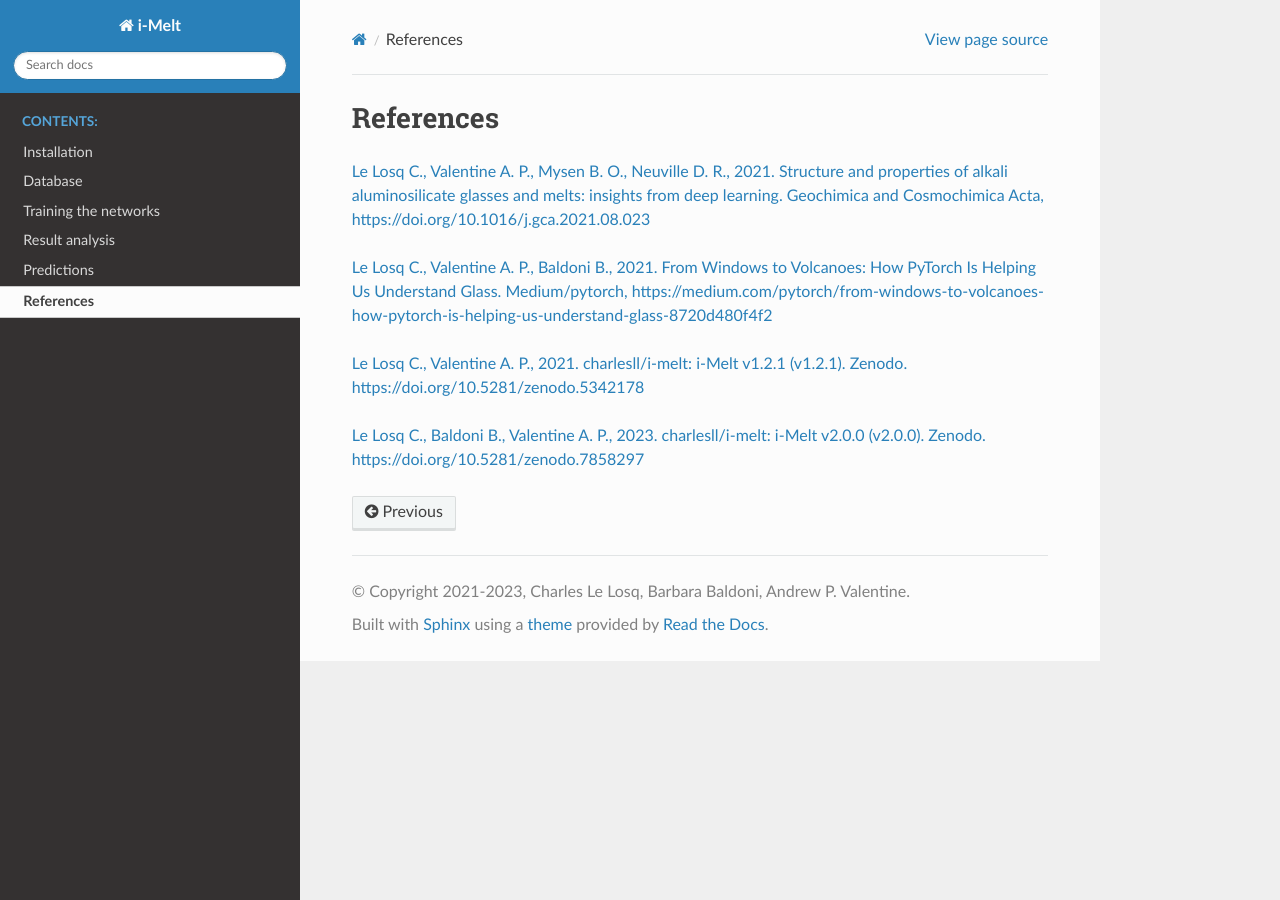
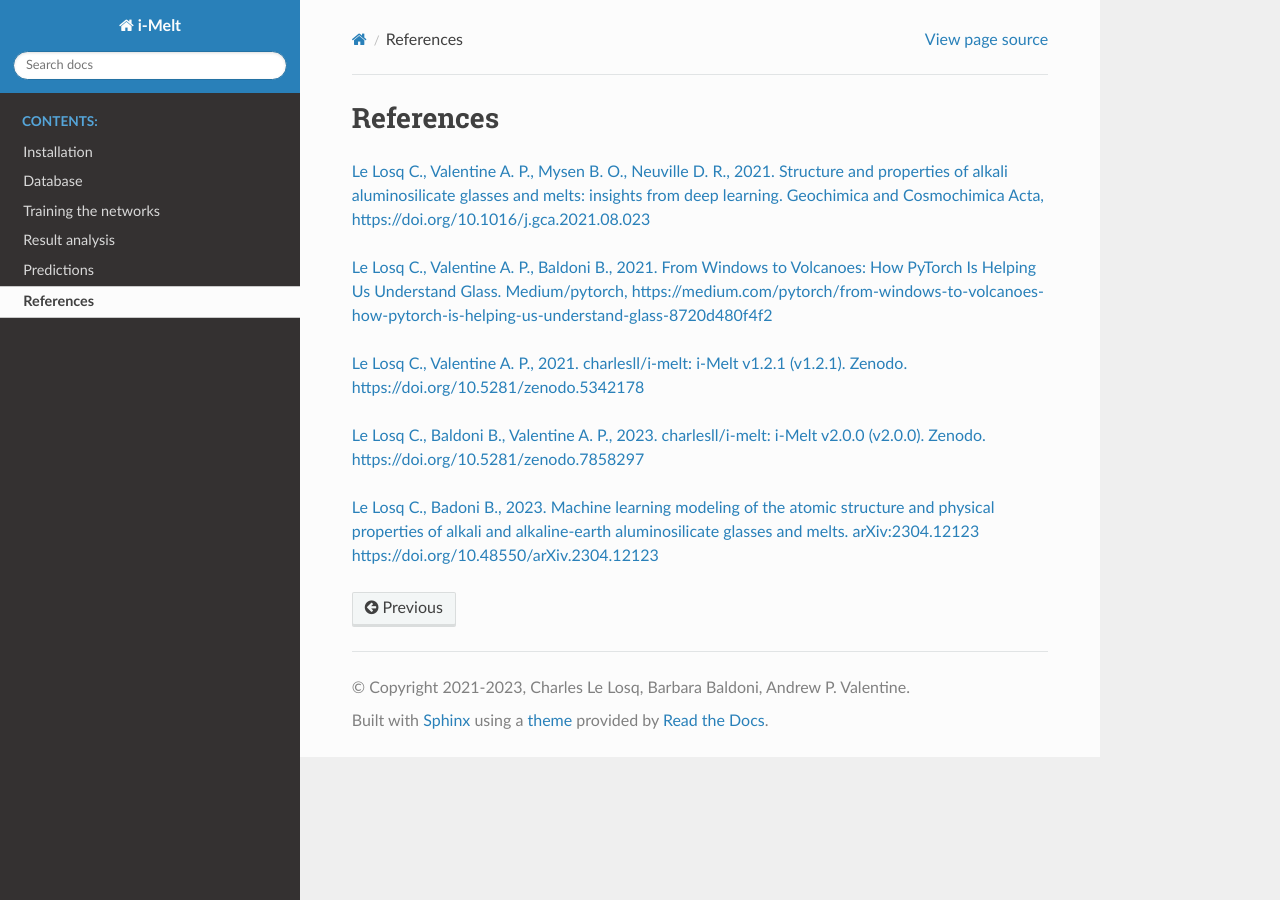
Before and after one commit to charlesll/i-melt, a Sphinx documentation site: the page built from docs/source/references.rst, in a window 1280 px wide. Built offline with Sphinx 7.4.7 and the Read the Docs theme 2.0.0, drawn with Linux system fonts in a browser that asks for light colours.

Commit message:
add arXiv ref to website

```diff
--- a/docs/source/references.rst
+++ b/docs/source/references.rst
@@ -9,3 +9,5 @@ https://medium.com/pytorch/from-windows-to-volcanoes-how-pytorch-is-helping-us-u
 `Le Losq C., Valentine A. P., 2021. charlesll/i-melt: i-Melt v1.2.1 (v1.2.1). Zenodo. https://doi.org/10.5281/zenodo.5342178 <https://doi.org/10.5281/zenodo.5342178>`_
 
 `Le Losq C., Baldoni B., Valentine A. P., 2023. charlesll/i-melt: i-Melt v2.0.0 (v2.0.0). Zenodo. https://doi.org/10.5281/zenodo.7858297 <https://doi.org/10.5281/zenodo.7858297>`_
+
+`Le Losq C., Badoni B., 2023. Machine learning modeling of the atomic structure and physical properties of alkali and alkaline-earth aluminosilicate glasses and melts. arXiv:2304.12123  https://doi.org/10.48550/arXiv.2304.12123 <https://doi.org/10.48550/arXiv.2304.12123>`_
```
Also changed, not shown: 5 other files.
